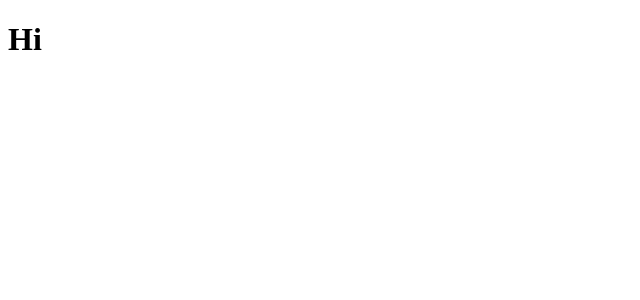
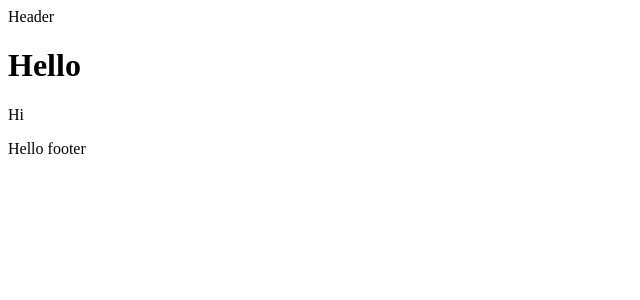
Before and after one commit to Valerii-Chystiakov/react-project, a React (Create React App) app: page / in a window 1280 px wide. Shown: the top 300 px of the page, without its empty margins (0-640 px from the left). Built offline with nearby package versions, Linux system fonts and the light colour scheme.

Commit message:
creating-components-And-import-all-in-index.js

```diff
--- /dev/null
+++ b/src/App.js
@@ -0,0 +1,18 @@
+import React from "react";
+import Header from "./components/Header";
+import Footer from "./components/Footer";
+
+class App extends React.Component {
+  render() {
+    return (<div className="name">
+    <Header />
+    <h1>Hello</h1>
+    <p>Hi</p>
+    <Footer />
+  </div>)
+  }
+}
+
+
+
+export default App
--- /dev/null
+++ b/src/components/Footer.js
@@ -0,0 +1,9 @@
+import React from "react";
+
+class Footer extends React.Component{
+    render() {
+      return (<footer>Hello footer</footer>)
+    }
+  }
+
+export default Footer
--- /dev/null
+++ b/src/components/Header.js
@@ -0,0 +1,11 @@
+import React from "react"
+
+class Header extends React.Component {
+    render() {
+        return (
+        <header>Header</header>
+        )
+    }
+}
+
+export default Header
--- a/src/index.js
+++ b/src/index.js
@@ -1,5 +1,7 @@
 import React from "react";
 import * as ReactDOMClient from "react-dom/client";
+import App from './App';
 
 const app = ReactDOMClient.createRoot(document.getElementById("app"))
-app.render(<h1>Hi</h1>)
+
+app.render(<App />)
```
